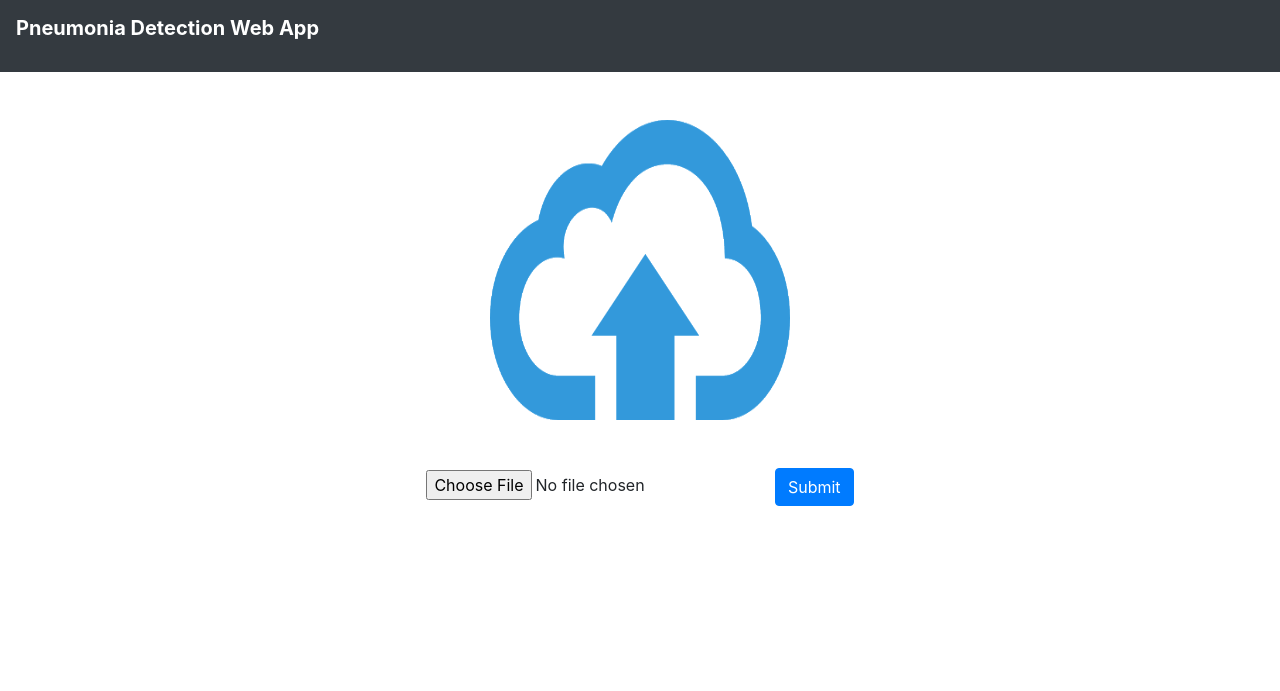
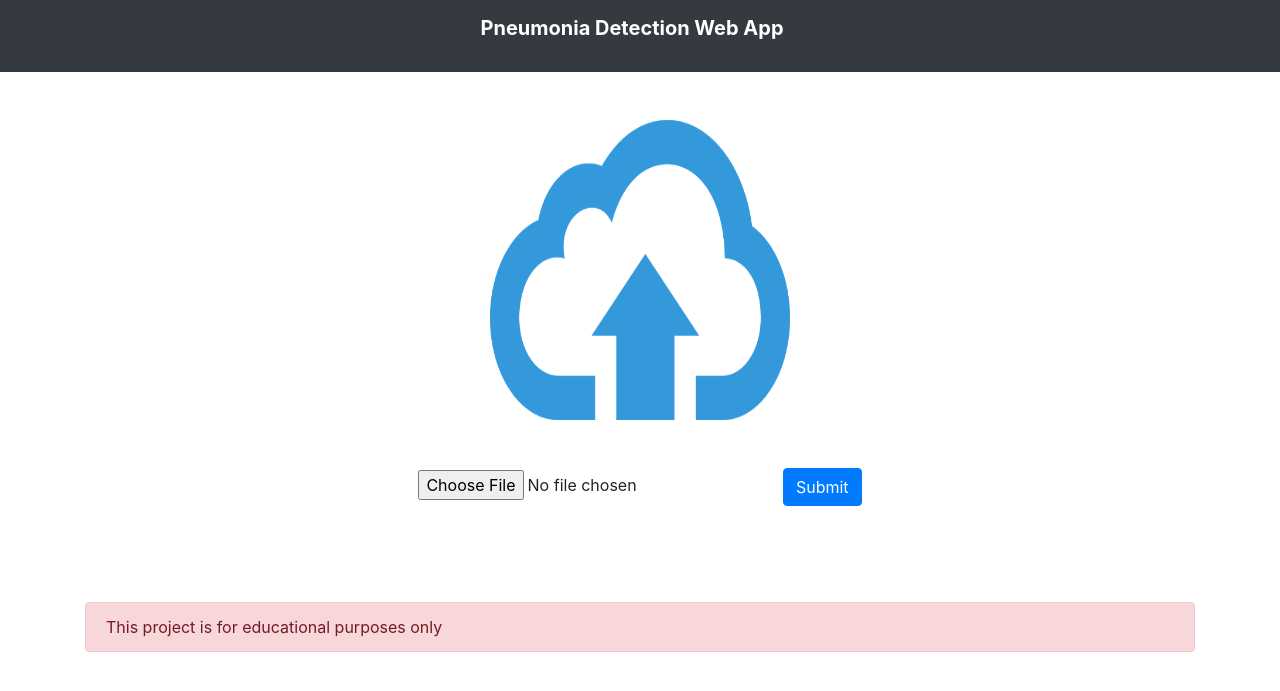
Before and after one commit to anuj2110/pneumoniadetectionwebapp, a Flask app: page / in a window 1280 px wide. Shown: the top 691 px of the page. Run offline with Flask 2, Linux system fonts and the light colour scheme; some libraries are stand-ins or nearby versions.

Commit message:
added some minor fixes

```diff
--- a/app.py
+++ b/app.py
@@ -3,6 +3,7 @@ from tensorflow.keras.models import load_model
 import os
 from PIL import Image
 import numpy as np
+from werkzeug.utils import secure_filename
 
 model_file = "model.h5"
 model = load_model(model_file)
@@ -41,19 +42,20 @@ def home():
         if 'img' not in request.files:
             return render_template('home.html',filename="unnamed.png",message="Please upload an file")
         f = request.files['img']
+        filename = secure_filename(f.filename)
         if f.filename=='':
             return render_template('home.html',filename="unnamed.png",message="No file selected")
         if not ('jpeg' in f.filename or 'png' in f.filename or 'jpg' in f.filename):
             return render_template('home.html',filename="unnamed.png",message="please upload an image with .png or .jpg/.jpeg extension")
         files = os.listdir(app.config['UPLOAD_FOLDER'])
         if len(files)==1:
-            f.save(os.path.join(app.config['UPLOAD_FOLDER'],f.filename))
+            f.save(os.path.join(app.config['UPLOAD_FOLDER'],filename))
         else:
             files.remove("unnamed.png")
             file_ = files[0]
             os.remove(app.config['UPLOAD_FOLDER']+'/'+file_)
-            f.save(os.path.join(app.config['UPLOAD_FOLDER'],f.filename))
-        predictions = makePredictions(os.path.join(app.config['UPLOAD_FOLDER'],f.filename))
+            f.save(os.path.join(app.config['UPLOAD_FOLDER'],filename))
+        predictions = makePredictions(os.path.join(app.config['UPLOAD_FOLDER'],filename))
         return render_template('home.html',filename=f.filename,message=predictions,show=True)
     return render_template('home.html',filename='unnamed.png')
 
--- a/templates/base.html
+++ b/templates/base.html
@@ -7,10 +7,10 @@
     <link rel="stylesheet" href="https://stackpath.bootstrapcdn.com/bootstrap/4.4.1/css/bootstrap.min.css" integrity="sha384-Vkoo8x4CGsO3+Hhxv8T/Q5PaXtkKtu6ug5TOeNV6gBiFeWPGFN9MuhOf23Q9Ifjh" crossorigin="anonymous">
 </head>
 <body>
-    <nav class="navbar navbar-dark bg-dark">
+    <nav class="navbar navbar-dark bg-dark" style="display:flex;justify-content:center">
 
         <a class="navbar-brand" href="/">
-            <p style="text-align: center;"><strong>Pneumonia Detection Web App</strong></p>
+            <center><p style="text-align: center;"><strong>Pneumonia Detection Web App</strong></p></center>
         </a>
 
       </nav>
@@ -18,6 +18,12 @@
       <br>
     {% block content %}
     {% endblock %}
+
+    <div class="container">
+        <div class="alert alert-danger mt-5" role="alert">
+            This project is for educational purposes only
+          </div>
+    </div>
 </body>
 <script src="https://code.jquery.com/jquery-3.4.1.slim.min.js" integrity="sha384-J6qa4849blE2+poT4WnyKhv5vZF5SrPo0iEjwBvKU7imGFAV0wwj1yYfoRSJoZ+n" crossorigin="anonymous"></script>
 <script src="https://cdn.jsdelivr.net/npm/popper.js@1.16.0/dist/umd/popper.min.js" integrity="sha384-Q6E9RHvbIyZFJoft+2mJbHaEWldlvI9IOYy5n3zV9zzTtmI3UksdQRVvoxMfooAo" crossorigin="anonymous"></script>
--- a/templates/home.html
+++ b/templates/home.html
@@ -23,7 +23,7 @@
 <center>
     <form action="/" method="POST" enctype="multipart/form-data">
         <input type="file" name="img" id="img">
-        <button type="submit" class="btn btn-primary">Submit</button>
+        <button type="submit" class="btn btn-primary ml-3">Submit</button>
     </form>
     <br>
     <br>
```
Also changed, not shown: static/NORMAL2-IM-1430-0001.jpeg (deleted), static/person1000_virus_1681.jpeg (added).
